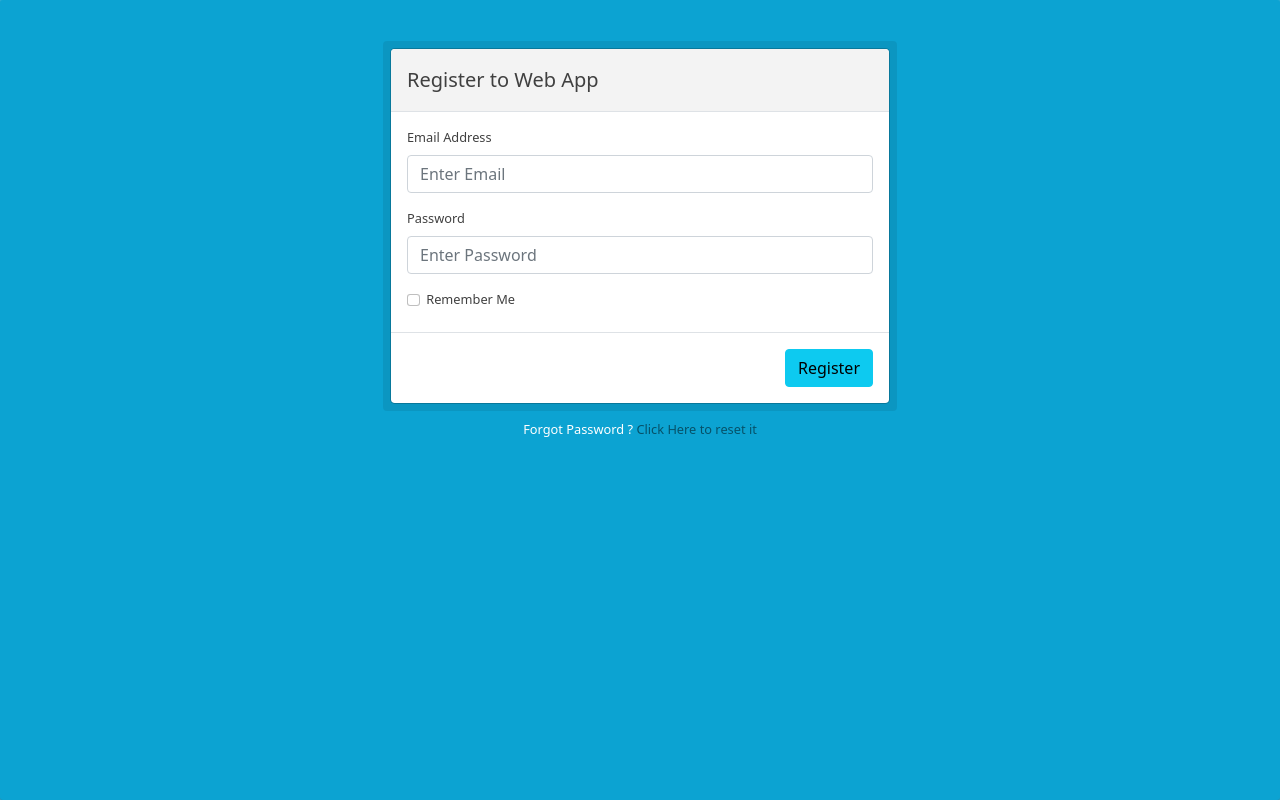
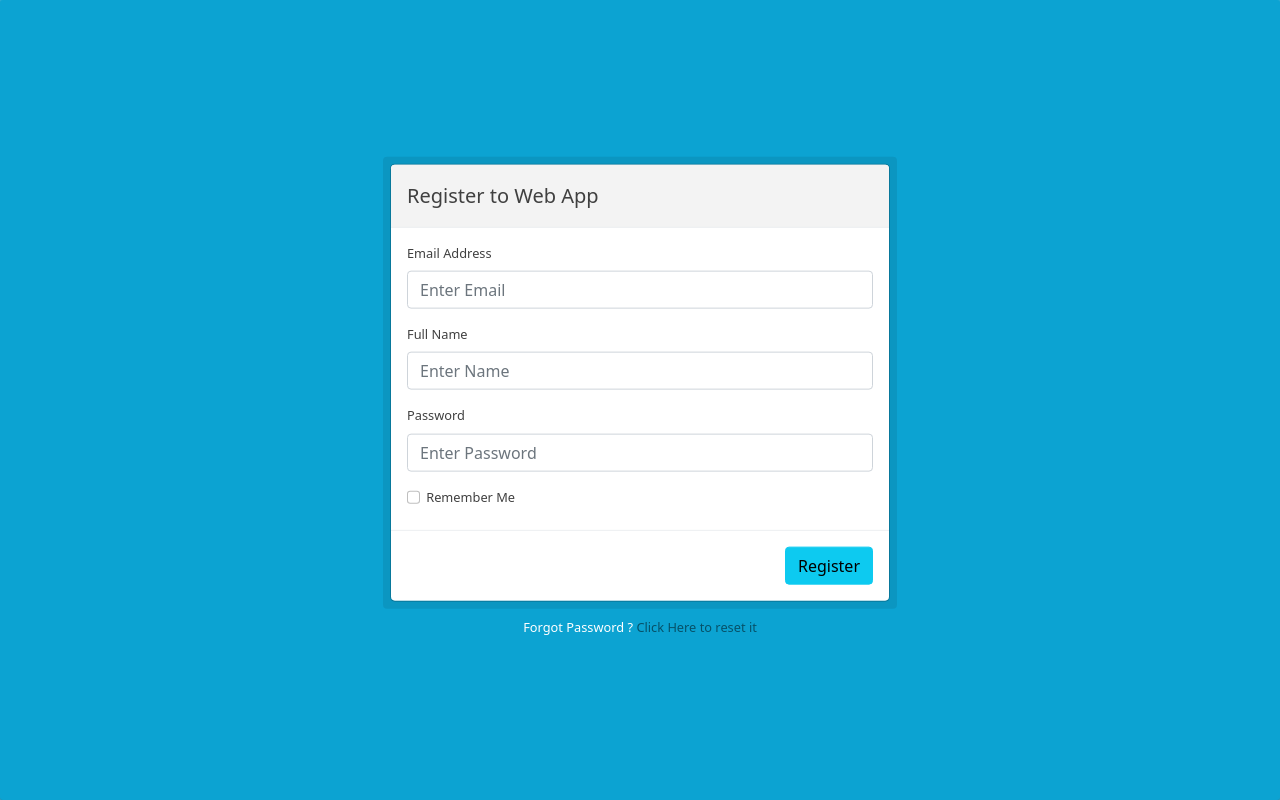
Before and after one commit to shashankNb/SNKSlim, a PHP site: the page made by adminPan3l/__r3g!st3r__.php in a window 1280 px wide. Run offline with PHP 8.4, Linux system fonts and the light colour scheme; some libraries are stand-ins or nearby versions.

Commit message:
some changes in files and sessions

```diff
--- a/adminPan3l/__r3g!st3r__.php
+++ b/adminPan3l/__r3g!st3r__.php
@@ -8,11 +8,13 @@ if ($objLogin->login_check()) $obj->redirect('./');
 
 $objLogin = new Login();
 
-if(isset($_POST['email']) && $_POST['email'] != "")
+if(isset($_POST['email']) && $_POST['email'] != "" && $_POST['name'] != "")
 {
     global $con;
 
     $email = $_POST['email'];
+
+    $name = $_POST['name'];
 
     $data = $obj->select('email','tbl_users','email = ?', array($email));
 
@@ -24,13 +26,13 @@ if(isset($_POST['email']) && $_POST['email'] != "")
         $password = hash('sha512', $password.$random_salt);
 
         $sql = "INSERT INTO tbl_users";
-        $sql .= "(email,password,salt,access)";
+        $sql .= "(name, email,password,salt,access)";
         $sql .= "VALUES";
-        $sql .= "(?,?,?,?)";
+        $sql .= "(?,?,?,?,?)";
 
         $stm = $con->prepare($sql);
 
-        $stm->execute(array($email,$password,$random_salt,1));
+        $stm->execute(array($name, $email,$password,$random_salt,1));
 
         $obj->redirect('login.php?err=2');
     } else {
@@ -70,6 +72,10 @@ if(isset($_POST['email']) && $_POST['email'] != "")
                             <input type="email" name="email" id="email" class="form-control" placeholder="Enter Email" required/>
                         </div>
                         <div class="mb-3">
+                            <label for="name" class="form-label">Full Name</label>
+                            <input type="text" name="name" id="name" class="form-control" placeholder="Enter Name" required/>
+                        </div>
+                        <div class="mb-3">
                             <label for="password" class="form-label">Password</label>
                             <input type="password" name="password" id="password" class="form-control" placeholder="Enter Password" required/>
                         </div>
--- a/adminPan3l/assets/css/style.css
+++ b/adminPan3l/assets/css/style.css
@@ -115,13 +115,14 @@ aside ul .submenu-active > ul li a:hover {
     background: #f3f3f3;
 }
 
-/*.login-modal .modal-dialog {*/
-/*    -webkit-transform: translate(0,-50%);*/
-/*    -o-transform: translate(0,-50%);*/
-/*    transform: translate(0,-50%);*/
-/*    top: 50%;*/
-/*    margin: 0 auto;*/
-/*}*/
+.login-modal .modal-dialog {
+    -webkit-transform: translate(0,-50%);
+    -o-transform: translate(0,-50%);
+    transform: translate(0,-50%);
+    top: 50%;
+    margin: 0 auto;
+    pointer-events: all;
+}
 
 /* ============= MOBILE RESPONSIVE ============== */
 @media only screen and (min-width: 768px) {
--- a/adminPan3l/class/class.login.php
+++ b/adminPan3l/class/class.login.php
@@ -62,6 +62,8 @@ class Login extends Functions
                     $_SESSION['email'] = $data[0]->email;
 
                     $_SESSION['user_ko_access'] = $data[0]->access;
+
+                    $_SESSION['user_name'] = $data[0]->name;
 
                     $_SESSION['login_string'] = hash('sha512', $password . $ip_address . $user_browser);
 
@@ -132,5 +134,9 @@ class Login extends Functions
         header('Location: login.php');
     }
 
+    public function session($key) {
+        return isset($_SESSION[$key]) ? $_SESSION[$key] : '';
+    }
+
 
 }
--- a/adminPan3l/partials/header.php
+++ b/adminPan3l/partials/header.php
@@ -17,7 +17,7 @@
             <span><strong><i class="fa fa-caret-left me-2"></i></strong> Project: <strong><?php echo SITE_NAME; ?></strong></span>
         </div>
         <div class="d-block float-end">
-            <span class="m-lg-2"><i class="fa fa-user-alt text-warning"></i> <strong>Shashank Bhattarai (Admin) </strong></span>
+            <span class="m-lg-2"><i class="fa fa-user-alt text-warning"></i> <strong><?php echo $objLogin->session('user_name'); ?> (Admin) </strong></span>
             <a href="<?php echo BASE_URL . '/logout.php'; ?>"><i class="fa fa-sign-out text-info"></i> <strong>Logout</strong></a>
         </div>
         <div class="clearfix"></div>
--- a/adminPan3l/recover.php
+++ b/adminPan3l/recover.php
@@ -122,7 +122,7 @@ if(isset($_POST['reset']) && isset($_POST['email']))
                 </form>
             </div>
             <div class="forgot-password-help text-center">
-                <span class="text-white">Forgot Password ? <a href="<?php echo BASE_URL . '/forgot.php'; ?>" class="text-black-50 text-decoration-none">Click Here to reset it</a></span>
+                <span class="text-white">Back to Login - <a href="<?php echo BASE_URL . '/login.php'; ?>" class="text-black-50 text-decoration-none">click Here</a></span>
             </div>
         </div>
     </div>
--- a/database/constants.php
+++ b/database/constants.php
@@ -5,6 +5,6 @@
     const USER = 'root';
     const PWD = "";
     const DB = 'vue_website';
-    const BASE_URL = 'http://localhost/vue/adminPan3l';
-    const SITE_ROOT = 'http://localhost/vue';
+    const BASE_URL = 'http://localhost/SNKSlim/adminPan3l';
+    const SITE_ROOT = 'http://localhost/SNKSlim';
     const ADMIN_ONLY = true;
```
Also changed, not shown: adminPan3l/index.php (+5 -3 lines).
